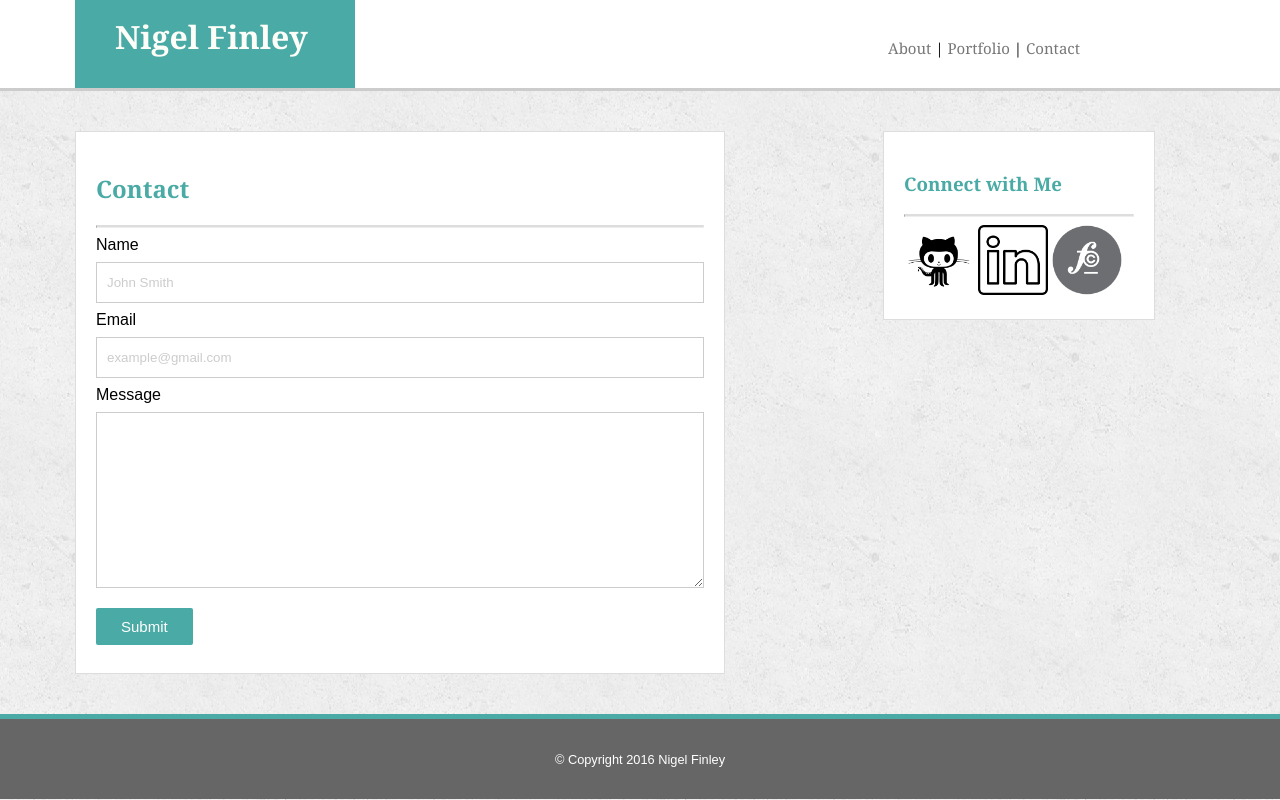
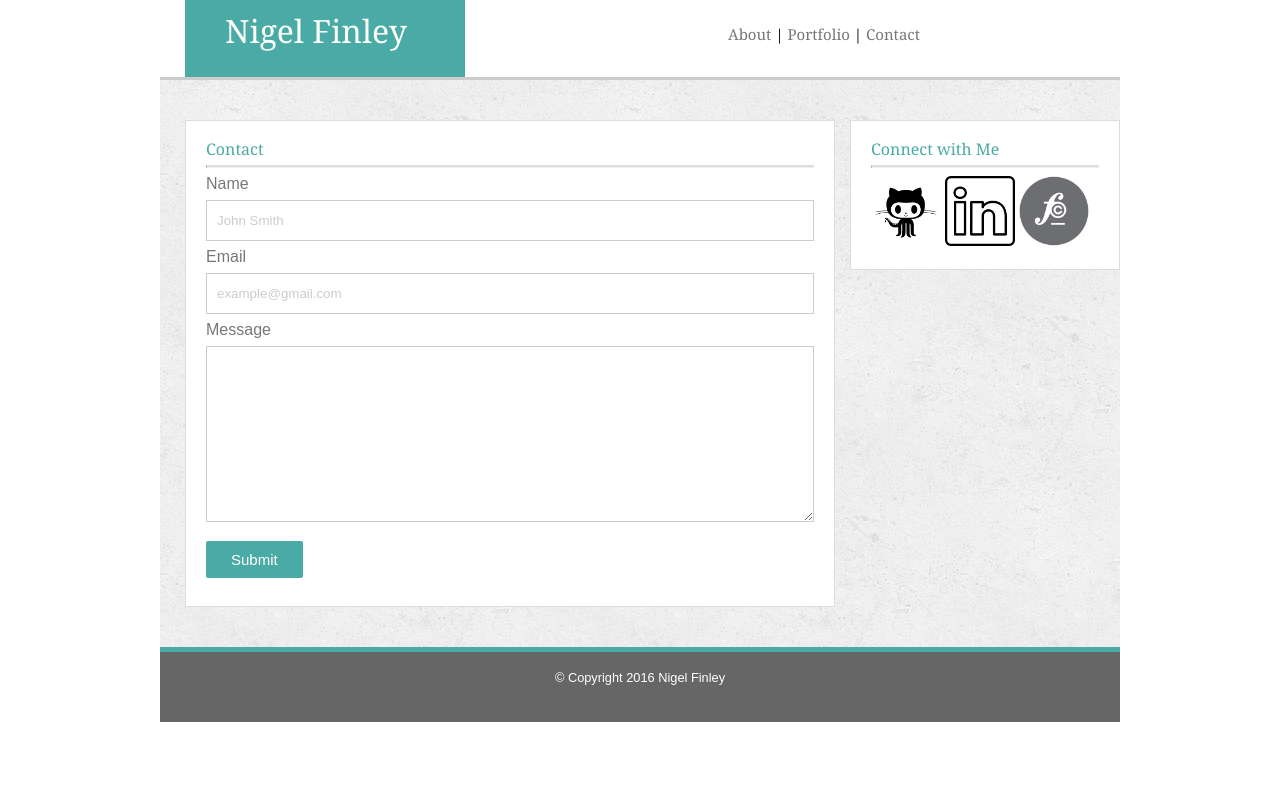
Before and after one commit to Nfinley/Basic-Portfolio, a PHP site: page /contact.html in a window 1280 px wide. Run offline with PHP 8.4, Linux system fonts and the light colour scheme.

Commit message:
Early morning July 25th commit

```diff
--- a/assets/css/style.css
+++ b/assets/css/style.css
@@ -38,26 +48,36 @@ perhaps make it relative or absolute to the main-section
   margin: 0 auto;
 } */
 
+ /*Look into how this style funtions*/
 
-/*Added a master container to work margin issues*/
+
+html, body {
+	height: 100%;
+  	margin: 0;
+}
+
+/*body {
+	background: url(../images/concrete_seamless.png) center center;
+	z-index: -1;
+
+}*/
+
+
+/*Master container which contains everything on the page
+and the main content area is 960px wide*/
 .master-container {
-	width: auto;
 	margin: 0 auto;
+	/*Per the assignment specification the entire content area
+	must be 960px*/
+	width: 960px;
+	/*width: auto;*/
 
 }
 
- /*Look into how this style funtions*/
-
-/*Main content area is 960px wide*/
 
 
-body {
-	background: url(../images/concrete_seamless.png) center center;
-	margin:0;
-
-}
-header, h1, h2, h3 {
-	font-family: 'Georgia', Times, Times New Roman, serif;
+header, h1, h2, h3, h4 {
+	font-family: 'Georgia', 'Times', 'Times New Roman', serif;
 }
 
 
@@ -119,23 +141,17 @@ nav a:hover {
 
 }
 
-	create a fun hover effect with a line below each content
 
-}
-/*nav a:hover:after {
-	content: url(http://gdriv.es/finleycode/NigelPic.jpg);
-	display: block;
-
-}
-*/
 /*Using the container tag to define the area where the background image goes
 and the content will live inside of this*/
 .container {
 	width:960px;
 	height: 600px;
-	background-color: red !important;
-	/*Might need to add overflow:auto here if have a lot of content on the page*/
-	/*margin: 0 auto;*/
+	background: url(../images/concrete_seamless.png) center center;
+	/*background-size: cover;*/
+	min-height: 100%;
+	margin-bottom: -50px;
+
 
 }
 /*This combines the section and aside tag in order to write less CSS and styles
@@ -153,8 +169,8 @@ section {
 	float:left;
 	width: 608px;
 	/*height: 400px;*/
-	margin-right: 20px;
-	margin-left: 75px;
+	margin-right: 15px;
+	margin-left: 25px;
 	/*check this  - added during meet up*/
 	/*display: block;*/
 
@@ -175,9 +191,9 @@ section img {
 
 /*This styles the 'aside' tag. This container must be 270px */
 aside {
-	width: 270px;
+	width: 268px;
 	float:right;
-	margin-right: 125px;
+	/*margin-right: 125px;*/
 	/*added this*/
 	/*display: inline-block;*/
 
@@ -208,7 +224,7 @@ hr {
 footer {
 	background-color: #666666;
 	text-align: center;
-	padding: 20px;
+	padding-top: 20px;
 	clear: both;
 	border-top: solid 5px #4aaaa5;
 
@@ -216,6 +232,12 @@ footer {
 .footer {
 	color: white;
 	font-size: .8em;
+}
+
+/*For the sticky footer*/
+.footer,
+.push {
+  height: 50px;
 }
 
 /*Index.html specific Class attributes*/
--- a/contact.html
+++ b/contact.html
@@ -1,8 +1,8 @@
 <!DOCTYPE html>
 <!-- Author: Nigel Finley, July 2016. This is the second of two homework assignements in the UT Bootcamp assigned the first week of class (July 20th, 2016). It consists of
-making a basic portfolio site to include (within the index page):
+making a basic portfolio site to include (within the contact page):
 1. A header with a nav bar
-2. A section with a biography, the 'about me' section and a profile image
+2. A section with a form to contact me
 3. An aside container that contains 'connect with me' links
 4. A 'sticky' footer: one that doesn't move when the content changes size
  -->
@@ -11,6 +11,8 @@ making a basic portfolio site to include (within the index page):
 <head>
     <meta charset="UTF-8">
     <title>Nigel Finley Porfolio</title>
+    <!-- This style sheet helps with browser inconsistencies -->
+    <link rel="stylesheet" type="text/css" href="reset.css">
     <!-- This links your CSS style sheet to your html pages -->
     <link rel="stylesheet" type="text/css" href="assets/css/style.css">
 </head>
@@ -23,7 +25,7 @@ making a basic portfolio site to include (within the index page):
             <h1> Nigel Finley </h1>
             <!-- Nav bar for page -->
             <nav>
-                <a href="index.html">About</a> | <a href="porfolio.html">Portfolio</a> | <a href="contact.html">Contact</a>
+                <a href="index.html">About</a> | <a href="portfolio.html">Portfolio</a> | <a href="contact.html">Contact</a>
             </nav>
         </header>
         <div class="container">
@@ -65,6 +67,8 @@ making a basic portfolio site to include (within the index page):
                     <a href="http://thefinleycode.com" class="blog"><img src="assets/images/Blog-Icon.png" alt="The Finley Code Blog"></a>
                 </div>
             </aside>
+            <!-- For the sticky footer -->
+            <div class="push"></div>
         </div>
         <!-- This div container is for the teal line that sits right above the footer -->
         <div class="footer-decoration">
@@ -73,7 +77,7 @@ making a basic portfolio site to include (within the index page):
         <footer>
             <p class="footer"> &copy; Copyright 2016 Nigel Finley </p>
         </footer>
-   	</div>
+    </div>
 </body>
 
 </html>
```
Also changed, not shown: other parts of assets/css/style.css (+59 -16 lines), index.html (+7 -10 lines), portfolio.html (+32 -25 lines), assets/images/RPG.jpg (added), assets/images/hangman.jpg (added), assets/images/hangman2.jpg (added), assets/images/rutgers.jpeg (added), assets/images/rutgers.jpg (added), assets/images/trivia.jpg (added), 2 other files.
